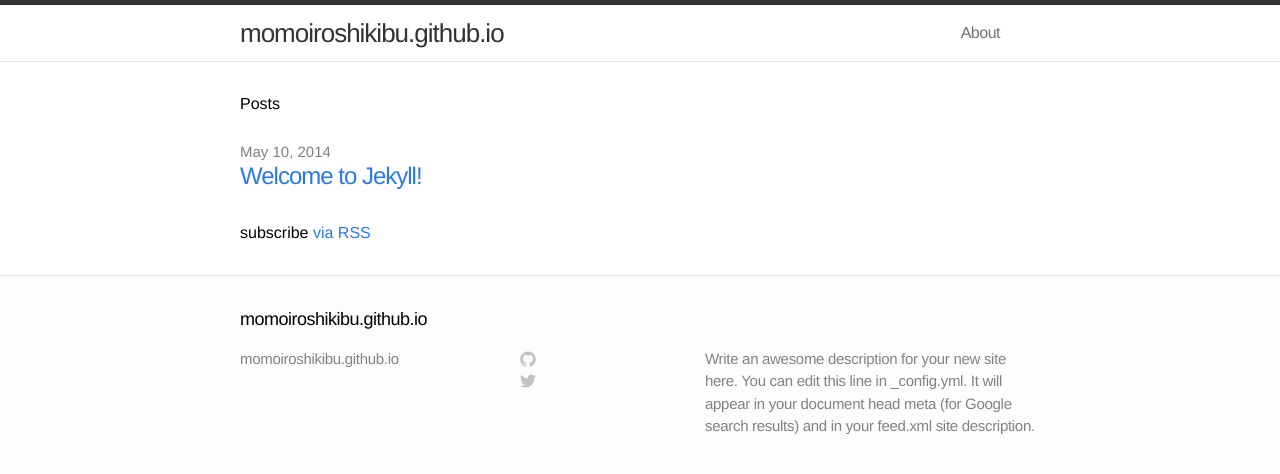
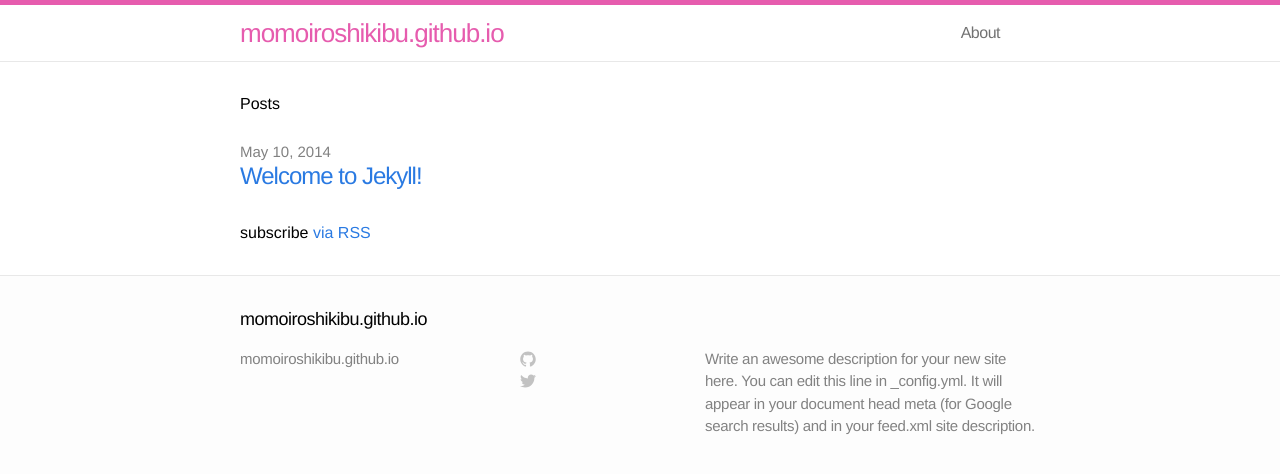
Before and after one commit to momoiroshikibu/momoiroshikibu.github.io, a Jekyll site: the page built from index.html, in a window 1280 px wide. Shown: the top 474 px of the page. Built offline with Jekyll 4.4.1, drawn with Linux system fonts in a browser that asks for light colours.

Commit message:
Change header color Black to Pink

```diff
--- a/css/main.css
+++ b/css/main.css
@@ -41,7 +41,7 @@ a:visited { color: #205caa; }
 /* Site header */
 
 .site-header {
-  border-top: 5px solid #333;
+  border-top: 5px solid #E65CAE;
   border-bottom: 1px solid #e8e8e8;
   min-height: 56px;
   background-color: white;
@@ -51,7 +51,7 @@ a:visited { color: #205caa; }
 .site-title:hover,
 .site-title:visited {
   display: block;
-  color: #333;
+  color: #E65CAE;
   font-size: 26px;
   letter-spacing: -1px;
   float: left;
```
